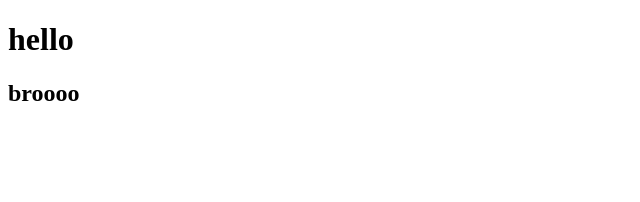
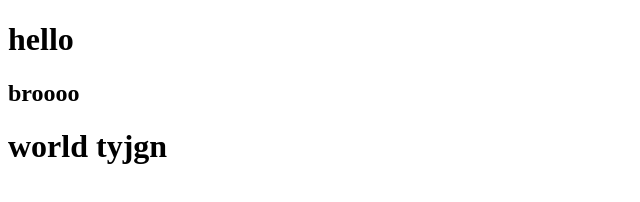
Before and after one commit to Ashfaqj5/git_test, a plain HTML site: page index.html in a window 1280 px wide. Shown: the whole page, without its empty margins (0-640 px from the left). Drawn offline with Linux system fonts and the light colour scheme.

Commit message:
third message

```diff
--- a/index.html
+++ b/index.html
@@ -9,5 +9,6 @@
 <body>
     <h1>hello </h1>
     <h2>broooo</h2>
+    <h1>world tyjgn</h1>
 </body>
 </html>
```
